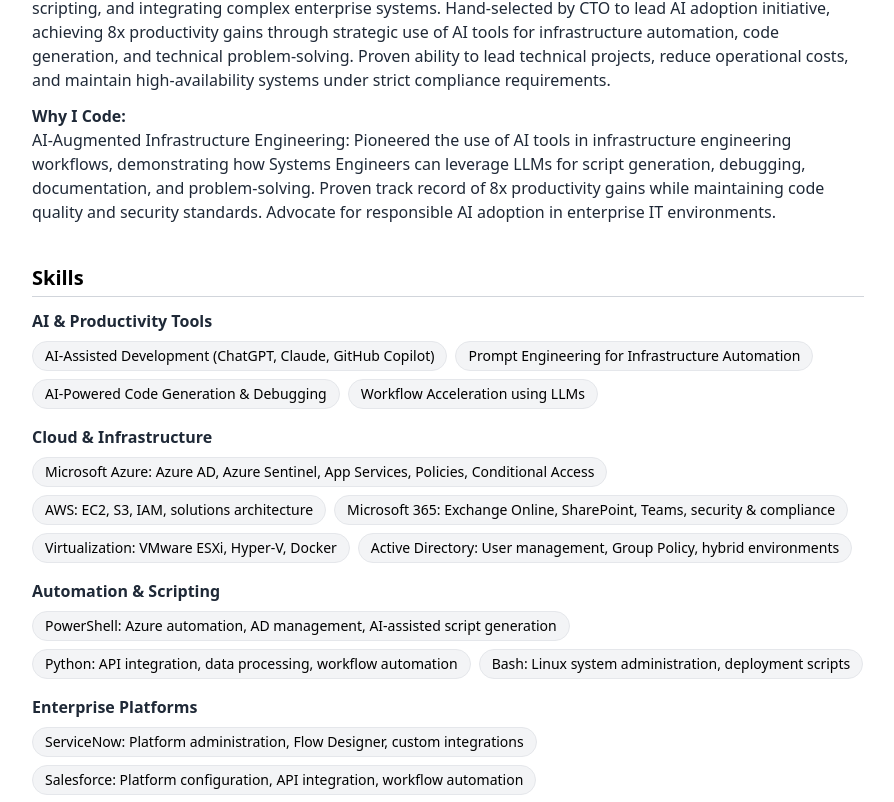
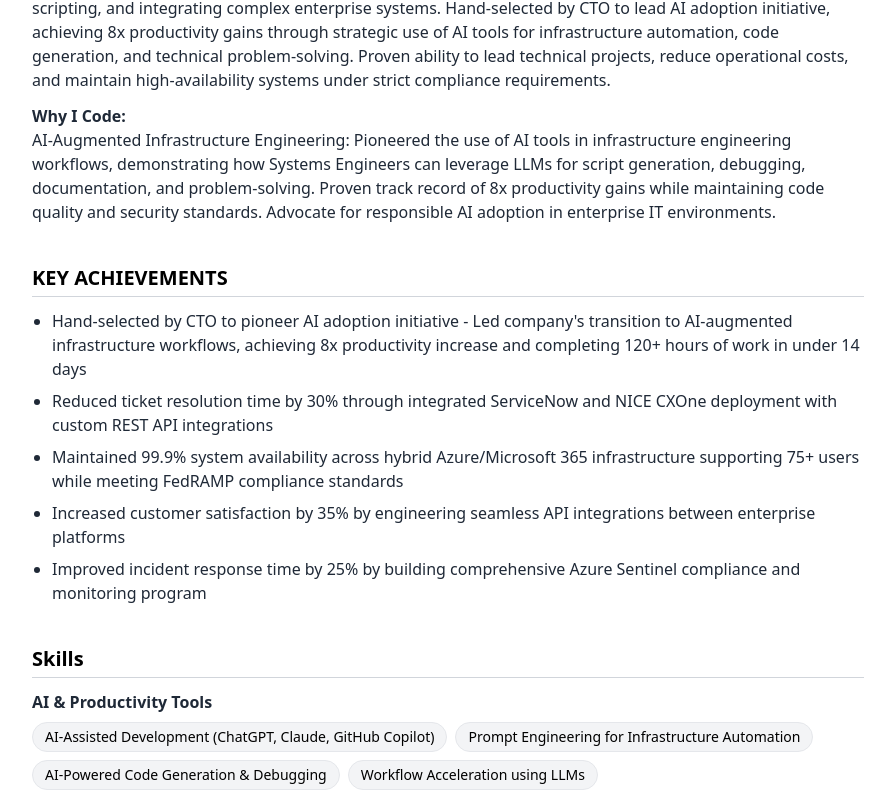
Before and after one commit to joedunn123456789/joedunn123456789, a React (Vite) app: page /#/resume in a window 1280 px wide. Shown: the part 441-1243 px from the top of the page, without its empty margins (192-1086 px from the left). Built offline with nearby package versions, Linux system fonts and the light colour scheme; what @react-pdf/renderer would draw is missing.

Commit message:
resume changes

```diff
--- a/src/components/ResumePage/PDFResume.tsx
+++ b/src/components/ResumePage/PDFResume.tsx
@@ -1,5 +1,5 @@
 import { Page, Text, View, Document, StyleSheet, Link } from '@react-pdf/renderer';
-import { skillCategories, certificationCategories, education, personalInfo, summary, experiences } from '../../data/resumeData';
+import { skillCategories, certificationCategories, education, personalInfo, summary, experiences, keyAchievements } from '../../data/resumeData';
 
 const styles = StyleSheet.create({
   page: {
@@ -161,6 +161,16 @@
         </Text>
       </View>
 
+      {/* Key Achievements */}
+      <View style={styles.section}>
+        <Text style={styles.sectionTitle}>KEY ACHIEVEMENTS</Text>
+        {keyAchievements.map((achievement, index) => (
+          <View key={index} style={styles.bullet}>
+            <Text style={styles.bulletText}>• {achievement}</Text>
+          </View>
+        ))}
+      </View>
+
       {/* Skills */}
       <View style={styles.section}>
         <Text style={styles.sectionTitle}>Skills</Text>
--- a/src/data/resumeData.ts
+++ b/src/data/resumeData.ts
@@ -44,6 +44,14 @@
   main: "Systems Engineer with 10+ years of experience leveraging AI-assisted workflows to design, deploy, and manage enterprise IT infrastructure at accelerated velocity. Expert in cloud platforms (Azure, AWS), automation scripting, and integrating complex enterprise systems. Hand-selected by CTO to lead AI adoption initiative, achieving 8x productivity gains through strategic use of AI tools for infrastructure automation, code generation, and technical problem-solving. Proven ability to lead technical projects, reduce operational costs, and maintain high-availability systems under strict compliance requirements.",
   whyICode: "AI-Augmented Infrastructure Engineering: Pioneered the use of AI tools in infrastructure engineering workflows, demonstrating how Systems Engineers can leverage LLMs for script generation, debugging, documentation, and problem-solving. Proven track record of 8x productivity gains while maintaining code quality and security standards. Advocate for responsible AI adoption in enterprise IT environments."
 };
+
+export const keyAchievements: string[] = [
+  "Hand-selected by CTO to pioneer AI adoption initiative - Led company's transition to AI-augmented infrastructure workflows, achieving 8x productivity increase and completing 120+ hours of work in under 14 days",
+  "Reduced ticket resolution time by 30% through integrated ServiceNow and NICE CXOne deployment with custom REST API integrations",
+  "Maintained 99.9% system availability across hybrid Azure/Microsoft 365 infrastructure supporting 75+ users while meeting FedRAMP compliance standards",
+  "Increased customer satisfaction by 35% by engineering seamless API integrations between enterprise platforms",
+  "Improved incident response time by 25% by building comprehensive Azure Sentinel compliance and monitoring program"
+];
 
 export const experiences: Experience[] = [
   {
--- a/src/pages/Resume.tsx
+++ b/src/pages/Resume.tsx
@@ -1,4 +1,4 @@
-import { skillCategories, certificationCategories, education, summary, personalInfo } from '../data/resumeData';
+import { skillCategories, certificationCategories, education, summary, personalInfo, keyAchievements } from '../data/resumeData';
 import { usePDFExport } from '../hooks/ResumePage/usePDFExport';
 
 const Resume: React.FC = () => {
@@ -44,6 +44,18 @@
                 {summary.whyICode}
               </p>
             </div>
+          </section>
+
+          {/* Key Achievements */}
+          <section>
+            <h2 className="text-xl font-semibold border-b border-gray-300 pb-1 mb-3">
+              KEY ACHIEVEMENTS
+            </h2>
+            <ul className="list-disc pl-5 space-y-2 text-gray-800">
+              {keyAchievements.map((achievement, index) => (
+                <li key={index}>{achievement}</li>
+              ))}
+            </ul>
           </section>
 
           {/* Skills */}
```
